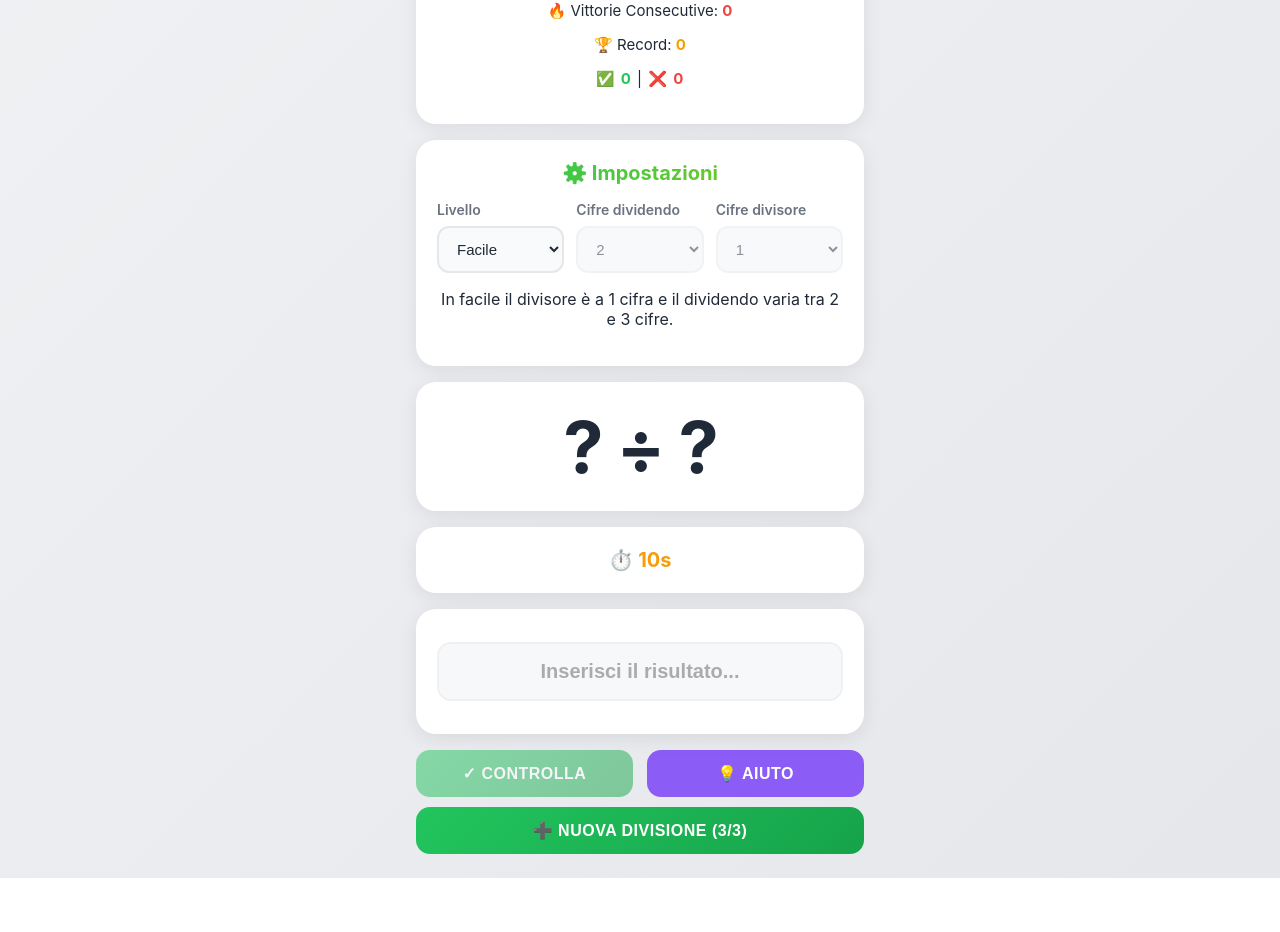
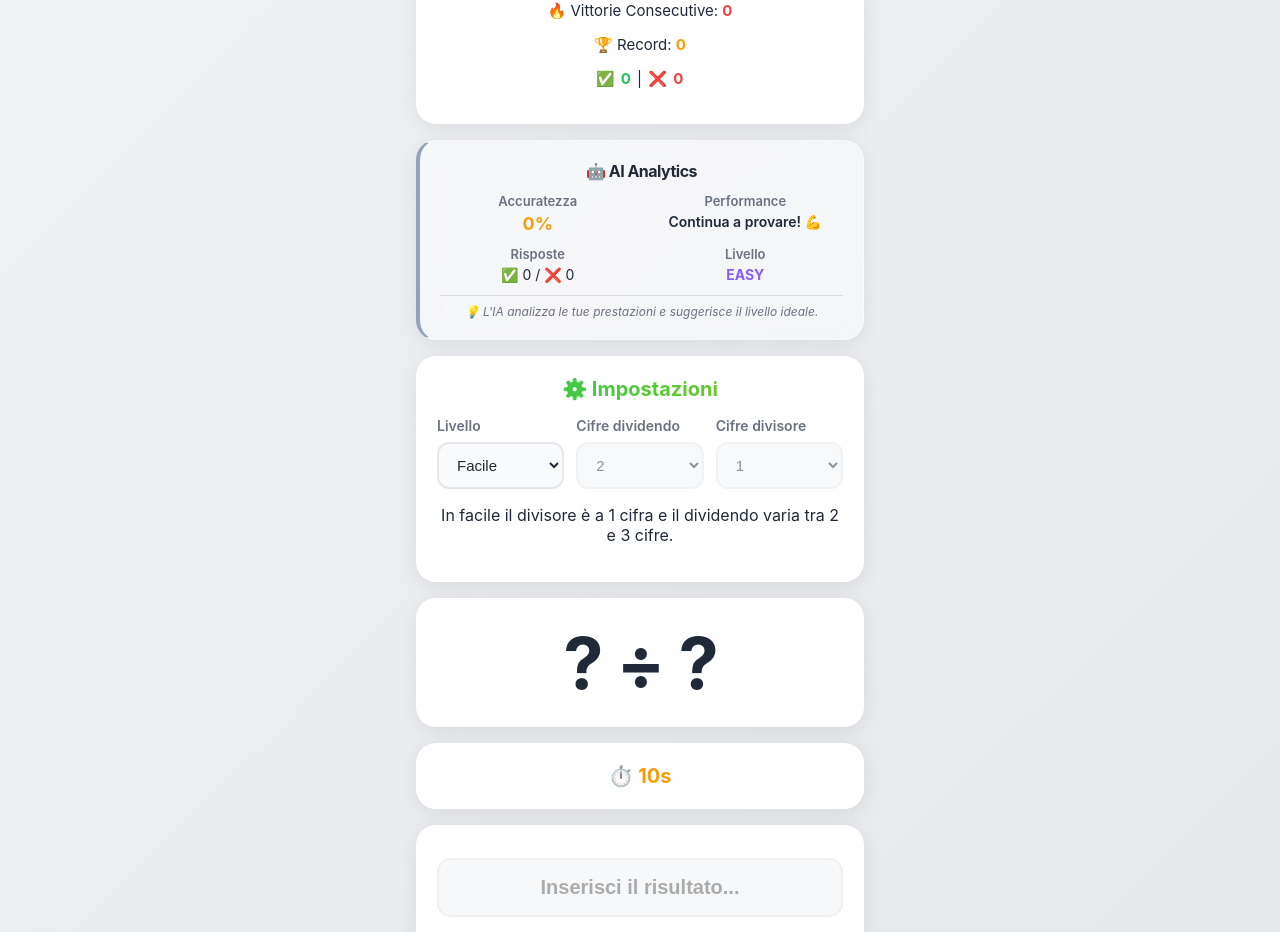
Before and after one commit to ciscodevelop/StudioWebApp, a React (Vite) app: page / in a window 1280 px wide. Shown: the part 812-1744 px from the top of the page. Before the commit the page ends 1690 px from the top, so only its background shows below. Built offline with nearby package versions, Linux system fonts and the light colour scheme; no server answers.

Commit message:
🧠 AI Adattivo: auto-adjust difficoltà basato su accuracy, analytics dashboard, suggerimenti intelligenti

```diff
--- a/src/App.tsx
+++ b/src/App.tsx
@@ -18,10 +18,14 @@ import { ResultInput } from "./components/ResultInput";
 import { GameButtons } from "./components/GameButtons";
 import { MessageDisplay } from "./components/MessageDisplay";
 import { HintDisplay } from "./components/HintDisplay";
+import { AdaptiveSuggestion } from "./components/AdaptiveSuggestion";
+import { AIAnalytics } from "./components/AIAnalytics";
+
 
 // Hooks
 import { usePersistence } from "./hooks/usePersistence";
 import { useVibration } from "./hooks/useVibration";
+import { useAdaptiveDifficulty } from "./hooks/useAdaptiveDifficulty";
 
 // Types & Constants
 import {
@@ -143,6 +147,14 @@ function App() {
 
   // --- HOOKS ---
   usePersistence(gameState, gameActions);
+
+  // AI Adattivo
+  const adaptiveResult = useAdaptiveDifficulty(difficulty, {
+    correctAnswers,
+    wrongAnswers,
+    streak,
+    bestStreak,
+  });
 
   // --- EFETTI ---
   useEffect(() => {
@@ -334,6 +346,15 @@ function App() {
         wrongAnswers={wrongAnswers}
       />
 
+      <AIAnalytics
+        accuracy={adaptiveResult.currentAccuracy}
+        streak={streak}
+        bestStreak={bestStreak}
+        correctAnswers={correctAnswers}
+        wrongAnswers={wrongAnswers}
+        difficulty={difficulty}
+      />
+
       <DifficultySettings
         difficulty={difficulty}
         dividendDigits={dividendDigits}
@@ -341,6 +362,16 @@ function App() {
         onDifficultyChange={setDifficulty}
         onDividendDigitsChange={setDividendDigits}
         onDivisorDigitsChange={setDivisorDigits}
+      />
+
+      <AdaptiveSuggestion
+        accuracy={adaptiveResult.currentAccuracy}
+        suggestedDifficulty={adaptiveResult.suggestedDifficulty}
+        currentDifficulty={difficulty}
+        shouldAutoUpgrade={adaptiveResult.shouldAutoUpgrade}
+        shouldAutoDowngrade={adaptiveResult.shouldAutoDowngrade}
+        message={adaptiveResult.message}
+        confidence={adaptiveResult.confidence}
       />
 
       <DivisionDisplay
--- /dev/null
+++ b/src/components/AIAnalytics.tsx
@@ -0,0 +1,124 @@
+import { motion } from "framer-motion";
+
+interface AIAnalyticsProps {
+  accuracy: number;
+  streak: number;
+  bestStreak: number;
+  correctAnswers: number;
+  wrongAnswers: number;
+  difficulty: string;
+}
+
+export const AIAnalytics = ({
+  accuracy,
+  streak,
+  bestStreak,
+  correctAnswers,
+  wrongAnswers,
+  difficulty,
+}: AIAnalyticsProps) => {
+  const total = correctAnswers + wrongAnswers;
+  const isOptimal = accuracy >= 75 && accuracy <= 85;
+  const performanceLabel =
+    accuracy >= 90
+      ? "Eccezionale! 🌟"
+      : accuracy >= 80
+        ? "Ottimo! 🎯"
+        : accuracy >= 70
+          ? "Buono! 👍"
+          : accuracy >= 50
+            ? "Accettabile 👌"
+            : "Continua a provare! 💪";
+
+  return (
+    <motion.div
+      className="card"
+      initial={{ opacity: 0, y: 20 }}
+      animate={{ opacity: 1, y: 0 }}
+      transition={{ delay: 0.4, duration: 0.5 }}
+      style={{
+        background: isOptimal
+          ? "linear-gradient(135deg, rgba(34, 197, 94, 0.1), rgba(132, 204, 22, 0.1))"
+          : "rgba(255, 255, 255, 0.5)",
+        borderLeft: `4px solid ${isOptimal ? "#22c55e" : "#94a3b8"}`,
+      }}
+    >
+      <h3 style={{ margin: "0 0 12px 0", fontSize: "16px", color: "#1f2937" }}>
+        🤖 AI Analytics
+      </h3>
+
+      <div
+        style={{
+          display: "grid",
+          gridTemplateColumns: "1fr 1fr",
+          gap: "12px",
+          fontSize: "13px",
+        }}
+      >
+        <div>
+          <p style={{ margin: "0 0 4px 0", color: "#6b7280", fontWeight: 600 }}>
+            Accuratezza
+          </p>
+          <p
+            style={{
+              margin: 0,
+              fontSize: "18px",
+              fontWeight: 700,
+              color: accuracy >= 80 ? "#22c55e" : "#f59e0b",
+            }}
+          >
+            {accuracy}%
+          </p>
+        </div>
+
+        <div>
+          <p style={{ margin: "0 0 4px 0", color: "#6b7280", fontWeight: 600 }}>
+            Performance
+          </p>
+          <p style={{ margin: 0, fontSize: "14px", fontWeight: 600 }}>
+            {performanceLabel}
+          </p>
+        </div>
+
+        <div>
+          <p style={{ margin: "0 0 4px 0", color: "#6b7280", fontWeight: 600 }}>
+            Risposte
+          </p>
+          <p style={{ margin: 0, fontSize: "14px" }}>
+            ✅ {correctAnswers} / ❌ {wrongAnswers}
+          </p>
+        </div>
+
+        <div>
+          <p style={{ margin: "0 0 4px 0", color: "#6b7280", fontWeight: 600 }}>
+            Livello
+          </p>
+          <p
+            style={{
+              margin: 0,
+              fontSize: "14px",
+              fontWeight: 700,
+              textTransform: "uppercase",
+              color: "#8b5cf6",
+            }}
+          >
+            {difficulty}
+          </p>
+        </div>
+      </div>
+
+      <p
+        style={{
+          margin: "12px 0 0 0",
+          padding: "8px 0 0 0",
+          borderTop: "1px solid rgba(0, 0, 0, 0.1)",
+          fontSize: "12px",
+          color: "#6b7280",
+          fontStyle: "italic",
+        }}
+      >
+        💡 L'IA analizza le tue prestazioni e suggerisce il livello ideale.
+      </p>
+    </motion.div>
+  );
+};
--- /dev/null
+++ b/src/components/AdaptiveSuggestion.tsx
@@ -0,0 +1,79 @@
+import { motion, AnimatePresence } from "framer-motion";
+
+interface AdaptiveSuggestionProps {
+  accuracy: number;
+  suggestedDifficulty: string;
+  currentDifficulty: string;
+  shouldAutoUpgrade: boolean;
+  shouldAutoDowngrade: boolean;
+  message: string;
+  onAccept?: () => void;
+  confidence: "low" | "medium" | "high";
+}
+
+export const AdaptiveSuggestion = ({
+  accuracy,
+  suggestedDifficulty,
+  currentDifficulty,
+  shouldAutoUpgrade,
+  shouldAutoDowngrade,
+  message,
+  onAccept,
+  confidence,
+}: AdaptiveSuggestionProps) => {
+  const shouldShow = shouldAutoUpgrade || shouldAutoDowngrade;
+
+  const bgColor = shouldAutoUpgrade
+    ? "linear-gradient(135deg, #22c55e 0%, #84cc16 100%)"
+    : "linear-gradient(135deg, #f59e0b 0%, #f97316 100%)";
+
+  const icon = shouldAutoUpgrade ? "🚀" : "💪";
+
+  return (
+    <AnimatePresence>
+      {shouldShow && (
+        <motion.div
+          initial={{ opacity: 0, y: -20, scale: 0.9 }}
+          animate={{ opacity: 1, y: 0, scale: 1 }}
+          exit={{ opacity: 0, y: -20, scale: 0.9 }}
+          transition={{ type: "spring", stiffness: 300, damping: 25 }}
+          style={{
+            background: bgColor,
+            padding: "16px 20px",
+            borderRadius: "16px",
+            marginBottom: "16px",
+            color: "white",
+            boxShadow: "0 8px 24px rgba(0, 0, 0, 0.2)",
+          }}
+        >
+          <div style={{ display: "flex", alignItems: "center", gap: "12px" }}>
+            <span style={{ fontSize: "24px" }}>{icon}</span>
+            <div style={{ flex: 1 }}>
+              <p
+                style={{
+                  margin: "0 0 4px 0",
+                  fontWeight: "700",
+                  fontSize: "15px",
+                }}
+              >
+                AI Suggerisce: {suggestedDifficulty.toUpperCase()}
+              </p>
+              <p style={{ margin: 0, fontSize: "13px", opacity: 0.9 }}>
+                {message}
+              </p>
+              <p
+                style={{
+                  margin: "6px 0 0 0",
+                  fontSize: "12px",
+                  opacity: 0.85,
+                }}
+              >
+                📊 Accuratezza: {accuracy}% ({confidence} confidence)
+              </p>
+            </div>
+          </div>
+        </motion.div>
+      )}
+    </AnimatePresence>
+  );
+};
--- a/src/components/AwardsCard.tsx
+++ b/src/components/AwardsCard.tsx
@@ -19,9 +19,7 @@ export const AwardsCard = ({ rewards }: AwardsCardProps) => {
         animate={{ scale: 1, opacity: 1 }}
         transition={{ type: "spring", stiffness: 200, damping: 15 }}
       >
-        <div style={{ fontSize: "24px", fontWeight: "700" }}>
-          {rewards} ⭐
-        </div>
+        <div style={{ fontSize: "24px", fontWeight: "700" }}>{rewards} ⭐</div>
       </motion.div>
     </motion.div>
   );
--- a/src/components/StatsCard.tsx
+++ b/src/components/StatsCard.tsx
@@ -42,7 +42,9 @@ export const StatsCard = ({
       </motion.p>
       <motion.p variants={itemVariants} style={{ fontSize: "15px" }}>
         🏆 Record:{" "}
-        <span style={{ fontWeight: "700", color: "#f59e0b" }}>{bestStreak}</span>
+        <span style={{ fontWeight: "700", color: "#f59e0b" }}>
+          {bestStreak}
+        </span>
       </motion.p>
       <motion.p
         variants={itemVariants}
--- /dev/null
+++ b/src/hooks/useAdaptiveDifficulty.ts
@@ -0,0 +1,89 @@
+import { useMemo } from "react";
+import { DifficultyLevel } from "../types/game.types";
+
+interface AdaptiveStats {
+  correctAnswers: number;
+  wrongAnswers: number;
+  streak: number;
+  bestStreak: number;
+  avgTimePerQuestion?: number;
+}
+
+interface AdaptiveResult {
+  currentAccuracy: number;
+  suggestedDifficulty: DifficultyLevel;
+  shouldAutoUpgrade: boolean;
+  shouldAutoDowngrade: boolean;
+  confidence: "low" | "medium" | "high";
+  message: string;
+}
+
+const calculateAccuracy = (stats: AdaptiveStats): number => {
+  const total = stats.correctAnswers + stats.wrongAnswers;
+  if (total === 0) return 0;
+  return (stats.correctAnswers / total) * 100;
+};
+
+const calculateConfidence = (stats: AdaptiveStats): "low" | "medium" | "high" => {
+  const total = stats.correctAnswers + stats.wrongAnswers;
+  if (total < 5) return "low";
+  if (total < 15) return "medium";
+  return "high";
+};
+
+export const useAdaptiveDifficulty = (
+  currentDifficulty: DifficultyLevel,
+  stats: AdaptiveStats,
+): AdaptiveResult => {
+  return useMemo(() => {
+    const accuracy = calculateAccuracy(stats);
+    const confidence = calculateConfidence(stats);
+    const total = stats.correctAnswers + stats.wrongAnswers;
+
+    let suggestedDifficulty = currentDifficulty;
+    let shouldAutoUpgrade = false;
+    let shouldAutoDowngrade = false;
+    let message = "";
+
+    // Solo suggerire con almeno 5 domande risposto
+    if (total >= 5) {
+      if (currentDifficulty === "easy") {
+        // Easy → Medium
+        if (accuracy >= 85 && stats.bestStreak >= 5) {
+          suggestedDifficulty = "medium";
+          shouldAutoUpgrade = true;
+          message =
+            "🚀 Molto bravo! Pronto per il livello MEDIO? Attivalo nelle impostazioni.";
+        }
+      } else if (currentDifficulty === "medium") {
+        // Medium → Hard o → Easy
+        if (accuracy >= 80 && stats.bestStreak >= 7) {
+          suggestedDifficulty = "hard";
+          shouldAutoUpgrade = true;
+          message = "🔥 Eccezionale! Sfida il livello DIFFICILE?";
+        } else if (accuracy <= 40) {
+          suggestedDifficulty = "easy";
+          shouldAutoDowngrade = true;
+          message =
+            "💪 Torna al livello FACILE per fare pratica, poi riproviamo!";
+        }
+      } else if (currentDifficulty === "hard") {
+        // Hard → Medium
+        if (accuracy <= 35) {
+          suggestedDifficulty = "medium";
+          shouldAutoDowngrade = true;
+          message = "📚 Il livello DIFFICILE è tosto! Proviamo il MEDIO.";
+        }
+      }
+    }
+
+    return {
+      currentAccuracy: Math.round(accuracy * 10) / 10,
+      suggestedDifficulty,
+      shouldAutoUpgrade,
+      shouldAutoDowngrade,
+      confidence,
+      message,
+    };
+  }, [currentDifficulty, stats]);
+};
```
Also changed, not shown: src/App.css (+6 -2 lines), 1 other file (tests, documents, lock files or other folders).
